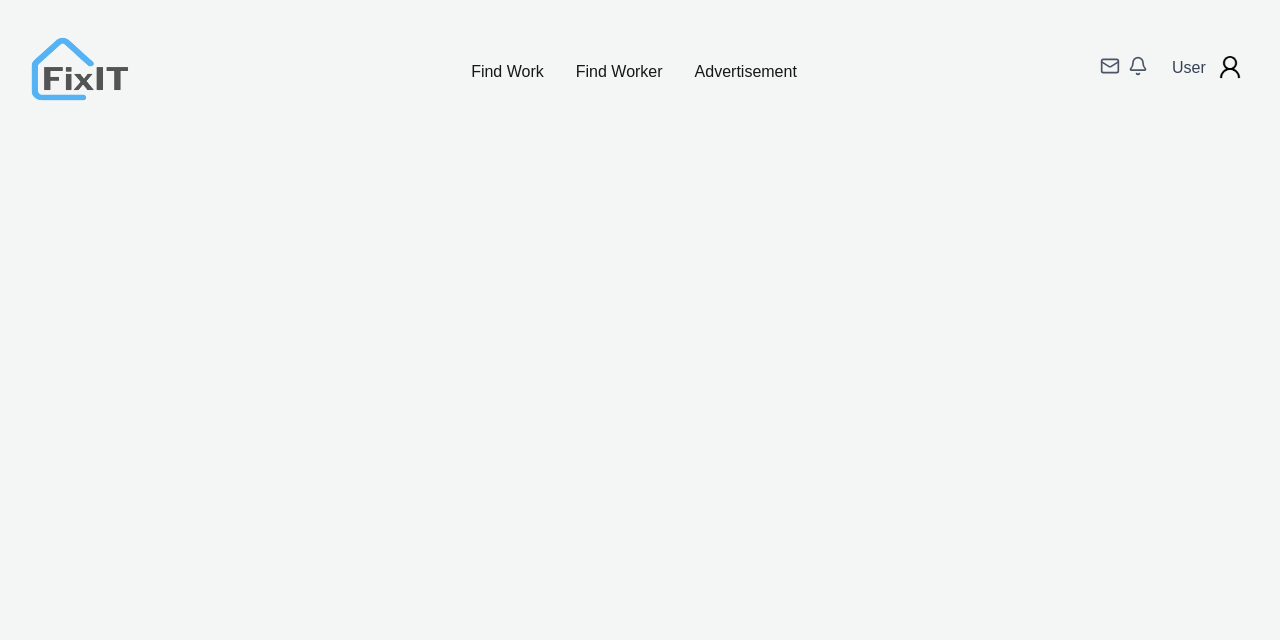
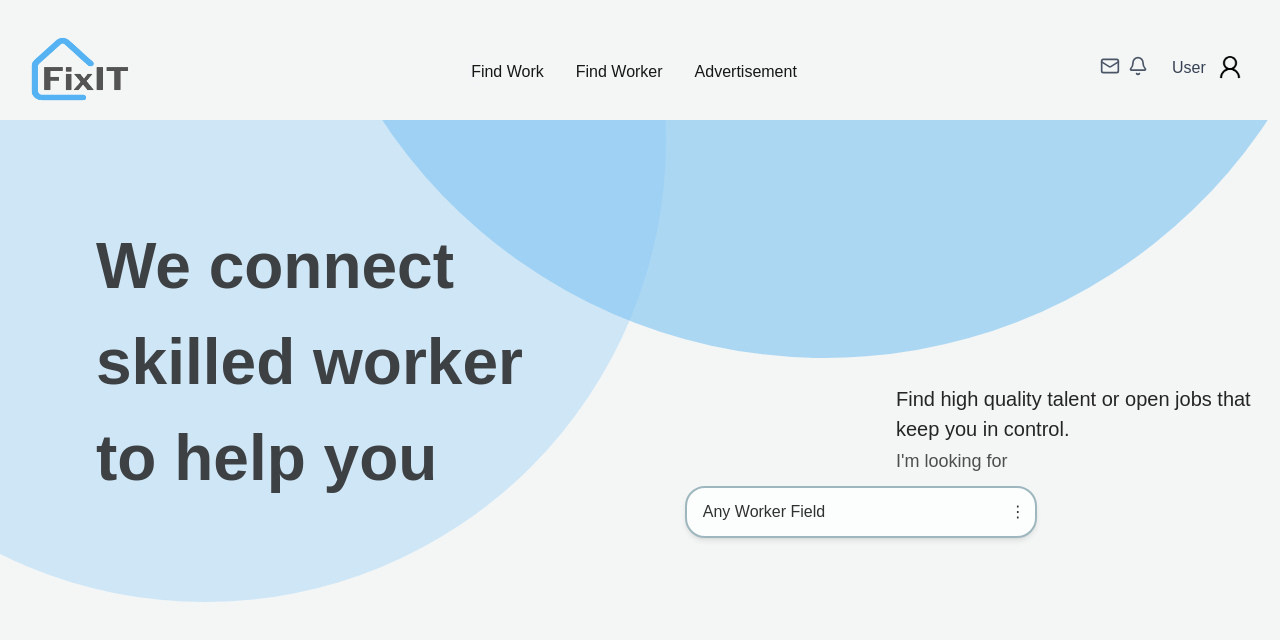
Before and after one commit to mxrxxsv/Bluehat-Backend, a React (Vite) app in the folder frontend/: page / in a window 1280 px wide. Shown: the top 640 px of the page. Built offline with nearby package versions, Linux system fonts and the light colour scheme.

Commit message:
Adding home page

```diff
--- a/frontend/src/App.jsx
+++ b/frontend/src/App.jsx
@@ -10,13 +10,15 @@ import JobDetail from "./Components/JobDetail";
 import Header from "./Components/Header";
 import ChatPage from "./Components/ChatPage";
 import "./App.css";
+import HomePage from "./Components/HomePage";
 
 function App() {
   return (
     <>
       <Header />
       <Routes>
-        <Route path="/find-workers" element={<FindWorker />} />
+        <Route path="/" element={<HomePage />} />
+        <Route path="/home" element={<HomePage />} />
         <Route path="/find-work" element={<FindWork />} />
         <Route path="/job/:id" element={<JobDetail />} />
         <Route path="/find-workers" element={<FindWorker />} />
@@ -24,6 +26,7 @@ function App() {
         <Route path="/worker/:id" element={<WorkerPortfolio />} />
         <Route path="/chat" element={<ChatPage />} />
       </Routes>
+
     </>
   );
 }
--- a/frontend/src/Components/Header.jsx
+++ b/frontend/src/Components/Header.jsx
@@ -93,7 +93,7 @@ const Header = () => {
 
     <header className="w-full z-20 top-0 start-0 pt-4 fixed top-0 bg-[#f4f6f6]">
       <div className="max-w-screen-xl flex flex-wrap items-center justify-between mx-auto pt-4 p-2">
-        <Link to="/find-workers" className="flex items-center space-x-3 rtl:space-x-reverse">
+        <Link to="/home" className="flex items-center space-x-3 rtl:space-x-reverse">
           <img src={logo} className="h-15 w-28 md:h-20 md:w-40" alt="Flowbite Logo" />
         </Link>
         <div className="flex md:order-2 space-x-3 md:space-x-0 rtl:space-x-reverse">
--- /dev/null
+++ b/frontend/src/Components/HomePage.jsx
@@ -0,0 +1,62 @@
+import { Link } from "react-router-dom";
+
+const HomePage = () => {
+
+    return (
+        <>
+
+            <div className="relative w-full h-screen overflow-hidden">
+                <div className="absolute bg-[#b8def79e] rounded-full
+                w-[130vw] h-[130vw] -left-[45vw] -top-[10vw]
+                md:w-[72vw] md:h-[72vw] md:-left-[20vw] md:-top-[25vw] ">
+                </div>
+
+                <div className="absolute bg-[#81c5f39e] rounded-full z-0
+                w-[80vw] h-[80vw] left-[52vw] -top-[10vw] rotate-[1.14deg]
+                md:w-[83vw] md:h-[83vw] md:left-[23vw] md:-top-[55vw] ">
+                </div>
+
+                <p className='text-start text-[#252525] opacity-85 absolute z-10 font-semibold
+                  -top-[-55vw] pl-6  text-[38px] w-80
+                  md:-top-[-17vw] md:pl-24 md:text-[64px]  md:w-150' >
+                    We connect skilled worker to help you
+                </p>
+
+
+
+                <p className='text-start text-[#252525] absolute font-light
+                      -top-[-130vw] pl-6 w-80 text-[20px]
+                      md:-top-[-30vw] md:left-[100vh] md:pl-24 md:w-120'>
+                    Find high quality talent or open jobs that keep you in control.
+                </p>
+
+                <p className='text-start text-[#252525] absolute font-light opacity-80
+                      -top-[-150vw] pl-6 w-80 text-[18px]
+                      md:-top-[-35vw] md:left-[100vh] md:pl-24 md:w-120'>
+                    I'm looking for
+                </p>
+
+                <Link to="/find-work" className='absolute h-13 w-88 bg-[#FFFFFF] border-2 border-solid rounded-[20px] text-start pt-3 pl-4 shadow-md border-[#89A8B2] opacity-80
+                           -top-[-160vw] left-[2vw]
+                           md:-top-[-38vw] md:left-[53.5vw] '>
+                    Any Worker Field <span className='ml-45'>⋮</span>
+                </Link>
+
+            </div>
+
+            <div className='text-center'>
+                <h1 className=' text-[28px] md:text-[32px] text-[#252525] opacity-85 font-medium mb-4 mx-10 md:mx-0 '>Empowering Filipino
+                    Blue-Collar Workers</h1>
+
+                <p className='mx-5 md:mx-50 mb-15'>A platform designed for Filipino blue-hat workers to
+                    connect, showcase their skills, and find job opportunities. Engage in real-time chats, network with potential clients, and grow your professional reputation all in one place!</p>
+
+
+            </div>
+
+        </>
+    );
+
+};
+
+export default HomePage;
```
